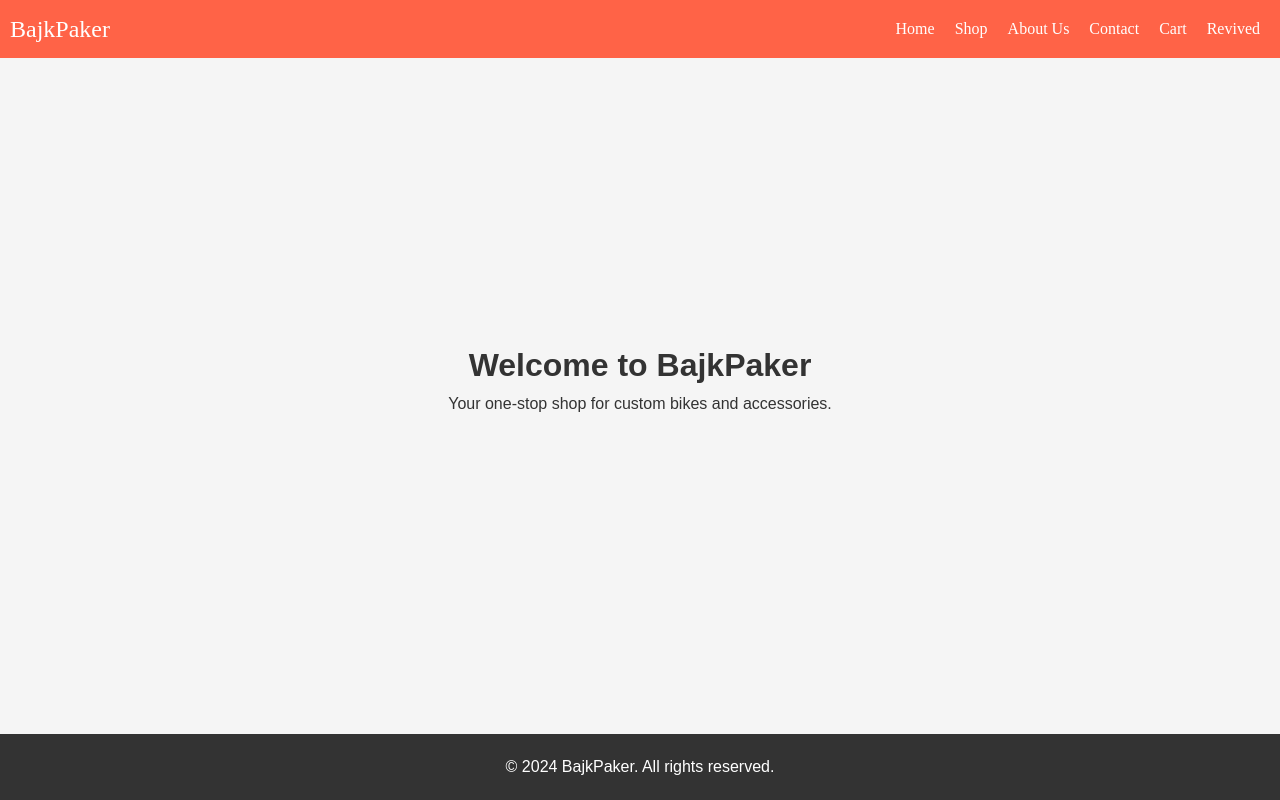
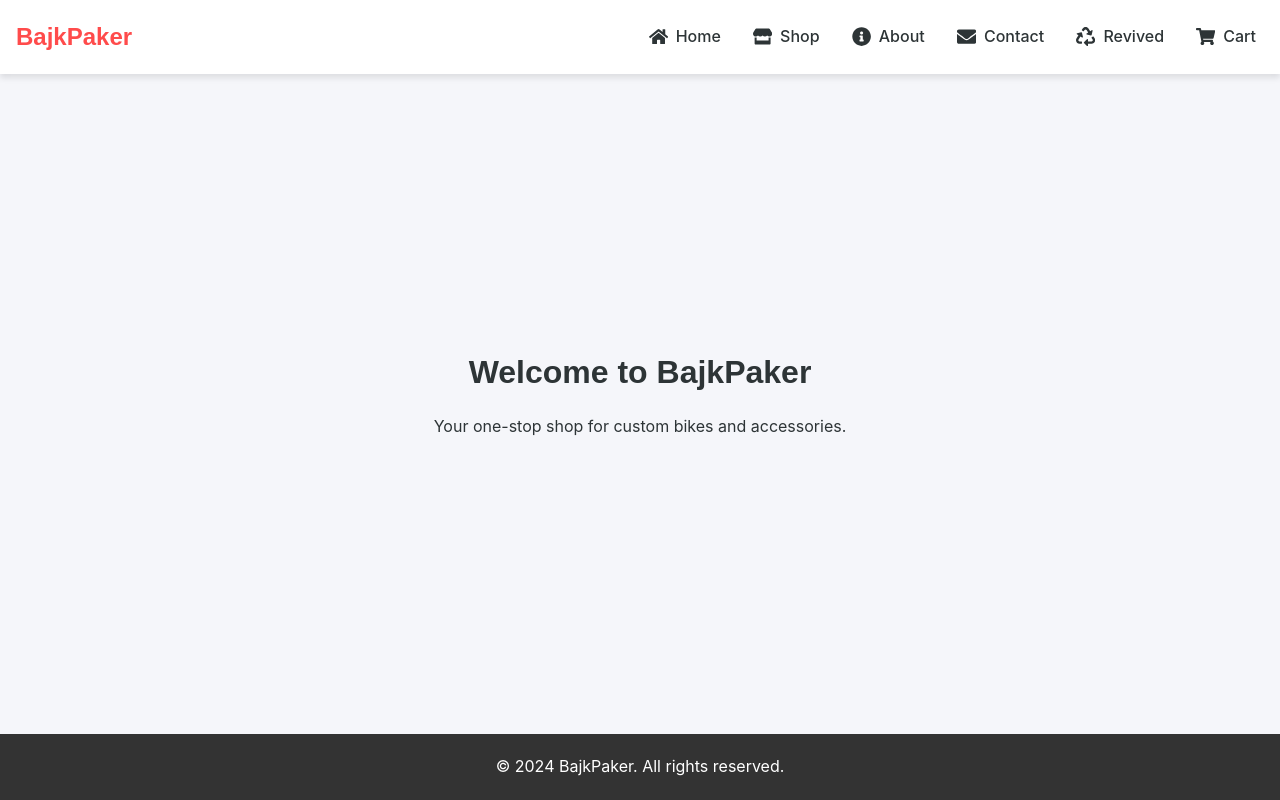
Before and after one commit to DraBard/BajkPaker, a React app in the folder frontend/: page / in a window 1280 px wide. Built offline with nearby package versions, Linux system fonts and the light colour scheme; no server answers.

Commit message:
Improves frontend

```diff
--- a/frontend/package.json
+++ b/frontend/package.json
@@ -14,6 +14,7 @@
     "axios": "^1.7.7",
     "react": "^18.3.1",
     "react-dom": "^18.3.1",
+    "react-icons": "^5.3.0",
     "react-router-dom": "^6.26.2",
     "styled-components": "^6.1.13"
   },
--- a/frontend/src/components/BikePage.js
+++ b/frontend/src/components/BikePage.js
@@ -94,6 +94,12 @@ const BikePage = () => {
       <h1>{bike.name}</h1>
       <p>{bike.description}</p>
       <p>${bike.price}</p>
+      <AddToCartButton
+        onClick={handleAddToCart}
+        disabled={isLoading || addedToCart}
+      >
+        {isLoading ? 'Adding to Cart...' : addedToCart ? 'Added to Cart' : 'Add to Cart'}
+      </AddToCartButton>
       {bikeStyle.additionalContent && (
         <Description color={bikeStyle.descriptionColor}>
           {bikeStyle.additionalContent}
@@ -106,12 +112,6 @@ const BikePage = () => {
           alt={bike.name}
         />
       ))}
-      <AddToCartButton
-        onClick={handleAddToCart}
-        disabled={isLoading || addedToCart}
-      >
-        {isLoading ? 'Adding to Cart...' : addedToCart ? 'Added to Cart' : 'Add to Cart'}
-      </AddToCartButton>
     </BikeContainer>
   );
 };
--- a/frontend/src/components/Header.js
+++ b/frontend/src/components/Header.js
@@ -1,50 +1,75 @@
 import React from 'react';
 import { Link } from 'react-router-dom';
 import styled from 'styled-components';
+import { FaShoppingCart, FaHome, FaStore, FaInfoCircle, FaEnvelope, FaRecycle } from 'react-icons/fa';
 
 const NavBar = styled.nav`
-  background-color: #ff6347;
-  padding: 10px;
+  background-color: ${props => props.theme.colors.light};
+  padding: ${props => props.theme.spacing.medium};
+  box-shadow: ${props => props.theme.boxShadow};
+  position: sticky;
+  top: 0;
+  z-index: 1000;
+`;
+
+const NavContent = styled.div`
+  max-width: ${props => props.theme.breakpoints.wide};
+  margin: 0 auto;
   display: flex;
   justify-content: space-between;
   align-items: center;
 `;
 
-const NavLinks = styled.div`
-  a {
-    color: #fff;
-    margin: 0 10px;
-    text-decoration: none;
-    font-family: 'Permanent Marker', cursive;
+const Logo = styled(Link)`
+  font-family: ${props => props.theme.typography.headingFamily};
+  font-size: ${props => props.theme.typography.sizes.xlarge};
+  font-weight: 700;
+  color: ${props => props.theme.colors.primary};
 
-    &:hover {
-      text-decoration: underline;
-    }
+  &:hover {
+    transform: scale(1.05);
   }
 `;
 
-const Logo = styled(Link)`
-  color: #fff;
-  font-size: 1.5em;
-  text-decoration: none;
-  font-family: 'Permanent Marker', cursive;
+const NavLinks = styled.div`
+  display: flex;
+  gap: ${props => props.theme.spacing.medium};
+  align-items: center;
+`;
+
+const NavLink = styled(Link)`
+  display: flex;
+  align-items: center;
+  gap: ${props => props.theme.spacing.small};
+  color: ${props => props.theme.colors.text};
+  font-weight: 500;
+  padding: ${props => props.theme.spacing.small};
+  border-radius: ${props => props.theme.borderRadius};
 
   &:hover {
-    text-decoration: underline;
+    background-color: ${props => props.theme.colors.background};
+    color: ${props => props.theme.colors.primary};
+    transform: translateY(-2px);
+  }
+
+  svg {
+    font-size: 1.2em;
   }
 `;
 
 const Header = () => (
   <NavBar>
-    <Logo to="/">BajkPaker</Logo>
-    <NavLinks>
-      <Link to="/">Home</Link>
-      <Link to="/shop">Shop</Link>
-      <Link to="/about">About Us</Link>
-      <Link to="/contact">Contact</Link>
-      <Link to="/cart">Cart</Link>
-      <Link to="/revived">Revived</Link>
-    </NavLinks>
+    <NavContent>
+      <Logo to="/">BajkPaker</Logo>
+      <NavLinks>
+        <NavLink to="/"><FaHome /> Home</NavLink>
+        <NavLink to="/shop"><FaStore /> Shop</NavLink>
+        <NavLink to="/about"><FaInfoCircle /> About</NavLink>
+        <NavLink to="/contact"><FaEnvelope /> Contact</NavLink>
+        <NavLink to="/revived"><FaRecycle /> Revived</NavLink>
+        <NavLink to="/cart"><FaShoppingCart /> Cart</NavLink>
+      </NavLinks>
+    </NavContent>
   </NavBar>
 );
 
--- a/frontend/src/styles/GlobalStyle.js
+++ b/frontend/src/styles/GlobalStyle.js
@@ -1,27 +1,46 @@
 import { createGlobalStyle } from 'styled-components';
 
 const GlobalStyle = createGlobalStyle`
+  @import url('https://fonts.googleapis.com/css2?family=Inter:wght@400;500;600;700&family=Montserrat:wght@500;600;700&display=swap');
+
   * {
-    box-sizing: border-box;
     margin: 0;
     padding: 0;
+    box-sizing: border-box;
   }
 
   body {
-    font-family: ${(props) => props.theme.fonts.main};
-    background-color: ${(props) => props.theme.colors.background};
-    color: ${(props) => props.theme.colors.text};
+    font-family: ${props => props.theme.typography.fontFamily};
+    background-color: ${props => props.theme.colors.background};
+    color: ${props => props.theme.colors.text};
     line-height: 1.6;
+  }
+
+  h1, h2, h3, h4, h5, h6 {
+    font-family: ${props => props.theme.typography.headingFamily};
+    font-weight: 600;
+    margin-bottom: ${props => props.theme.spacing.medium};
   }
 
   a {
     text-decoration: none;
-    color: ${(props) => props.theme.colors.primary};
+    color: inherit;
+    transition: ${props => props.theme.transitions.default};
+  }
+
+  button {
+    font-family: ${props => props.theme.typography.fontFamily};
+    transition: ${props => props.theme.transitions.default};
   }
 
   img {
-    display: block;
     max-width: 100%;
+    height: auto;
+  }
+
+  @keyframes fadeIn {
+    from { opacity: 0; transform: translateY(10px); }
+    to { opacity: 1; transform: translateY(0); }
   }
 `;
 
--- a/frontend/src/styles/theme.js
+++ b/frontend/src/styles/theme.js
@@ -1,24 +1,45 @@
 const theme = {
   colors: {
-    primary: '#3498db',
-    secondary: '#2ecc71',
-    background: '#f5f5f5',
-    text: '#333',
-    accent: '#e74c3c',
-    light: '#ecf0f1',
-    dark: '#2c3e50',
-  },
-  fonts: {
-    main: "'Arial', sans-serif",
-    heading: "'Georgia', serif",
+    primary: '#FF4B4B',
+    secondary: '#2D3436',
+    accent: '#00B894',
+    light: '#FFFFFF',
+    dark: '#1E272E',
+    background: '#F5F6FA',
+    text: '#2D3436',
+    error: '#FF7675',
+    success: '#00B894'
   },
   spacing: {
-    small: '8px',
-    medium: '16px',
-    large: '24px',
+    small: '0.5rem',
+    medium: '1rem',
+    large: '2rem',
+    xlarge: '4rem'
   },
-  borderRadius: '10px',
-  boxShadow: '0 4px 8px rgba(0, 0, 0, 0.1)',
+  typography: {
+    fontFamily: "'Inter', sans-serif",
+    headingFamily: "'Montserrat', sans-serif",
+    sizes: {
+      small: '0.875rem',
+      medium: '1rem',
+      large: '1.25rem',
+      xlarge: '1.5rem',
+      xxlarge: '2rem'
+    }
+  },
+  borderRadius: '8px',
+  boxShadow: '0 4px 6px rgba(0, 0, 0, 0.1)',
+  transitions: {
+    default: '0.3s ease',
+    fast: '0.15s ease',
+    slow: '0.5s ease'
+  },
+  breakpoints: {
+    mobile: '320px',
+    tablet: '768px',
+    desktop: '1024px',
+    wide: '1280px'
+  }
 };
 
 export default theme;
```
Also changed, not shown: 1 other file (tests, documents, lock files or other folders).
